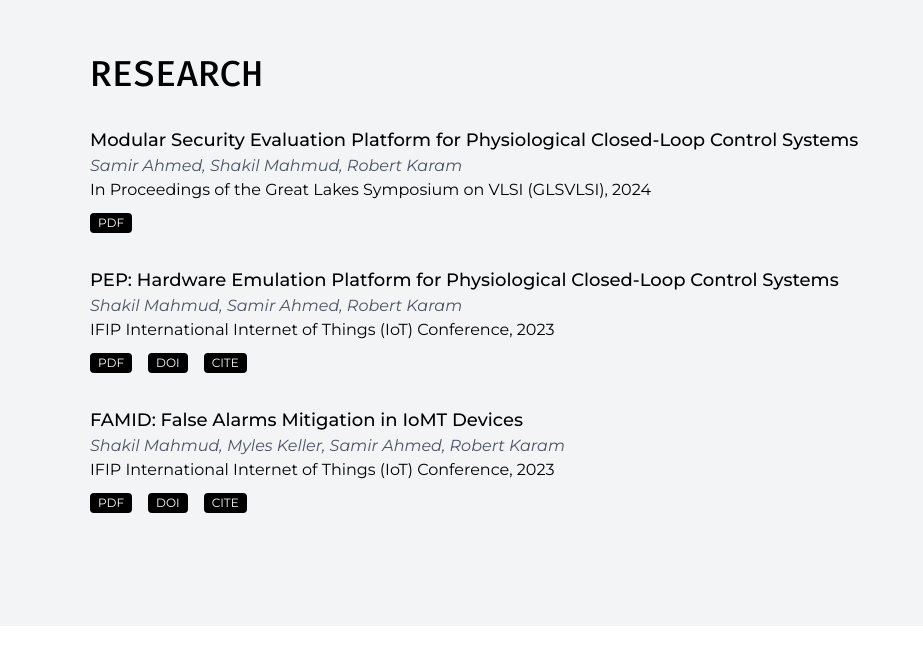
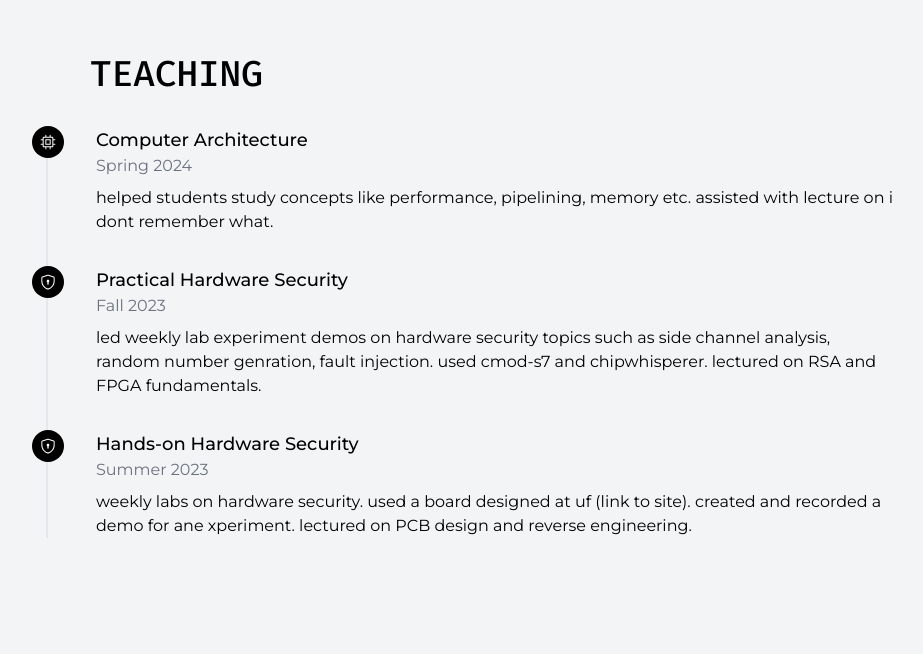
Before and after one commit to akarez/akarez.github.io, a React (Vite) app: page / in a window 1280 px wide. Shown: the part 826-1480 px from the top of the page, without its empty margins (126-1049 px from the left). Before the commit the page ends 1452 px from the top, so only its background shows below. Built offline with nearby package versions, Linux system fonts and the light colour scheme.

Commit message:
add teaching timeline

```diff
--- a/src/components/Teaching.jsx
+++ b/src/components/Teaching.jsx
@@ -1,8 +1,54 @@
 import React from 'react'
+import { GoCpu, GoShieldLock } from 'react-icons/go'
+
+const semesters = [
+    {
+        semester: 'Spring 2024',
+        course: {
+            title: 'Computer Architecture',
+            description: 'helped students study concepts like performance, pipelining, memory etc. assisted with lecture on i dont remember what.',
+            icon: <GoCpu />
+        },
+    },
+    {
+        semester: 'Fall 2023',
+        course: {
+            title: 'Practical Hardware Security',
+            description: 'led weekly lab experiment demos on hardware security topics such as side channel analysis, random number genration, fault injection. used cmod-s7 and chipwhisperer. lectured on RSA and FPGA fundamentals.',
+            icon: <GoShieldLock />
+        },
+    },
+    {
+        semester: 'Summer 2023',
+        course: {
+            title: 'Hands-on Hardware Security',
+            description: 'weekly labs on hardware security. used a board designed at uf (link to site). created and recorded a demo for ane xperiment. lectured on PCB design and reverse engineering.',
+            icon: <GoShieldLock />
+        },
+    },
+];
 
 function Teaching() {
     return (
-        <div> </div>
+        <div id='teaching' className='bg-gray-100 py-20'>
+            <div className='max-w-4xl mx-auto px-6'>
+                <h1 className='text-4xl font-medium mb-8 font-mono'><Tarea:cr></Tarea:cr>TEACHING</h1>
+                <div className='relative border-l-2 border-gray-200' style={{ transform: 'translateX(-44px)' }}>
+                    {semesters.map((semester, index) => (
+                        <div key={index} className='mb-8 pl-4'>
+                            <div className='absolute w-8 h-8 -left-4 flex items-center justify-center rounded-full text-white bg-black'>
+                                {semester.course.icon}
+                            </div>
+                            <div className='ml-8'>
+                                <h2 className='text-lg font-medium'>{semester.course.title}</h2>
+                                <p className='text-gray-500 mb-2'>{semester.semester}</p>
+                                <p className=''>{semester.course.description}</p>
+                            </div>
+                        </div>
+                    ))}
+                </div>
+            </div>
+        </div>
     )
 }
 
```
